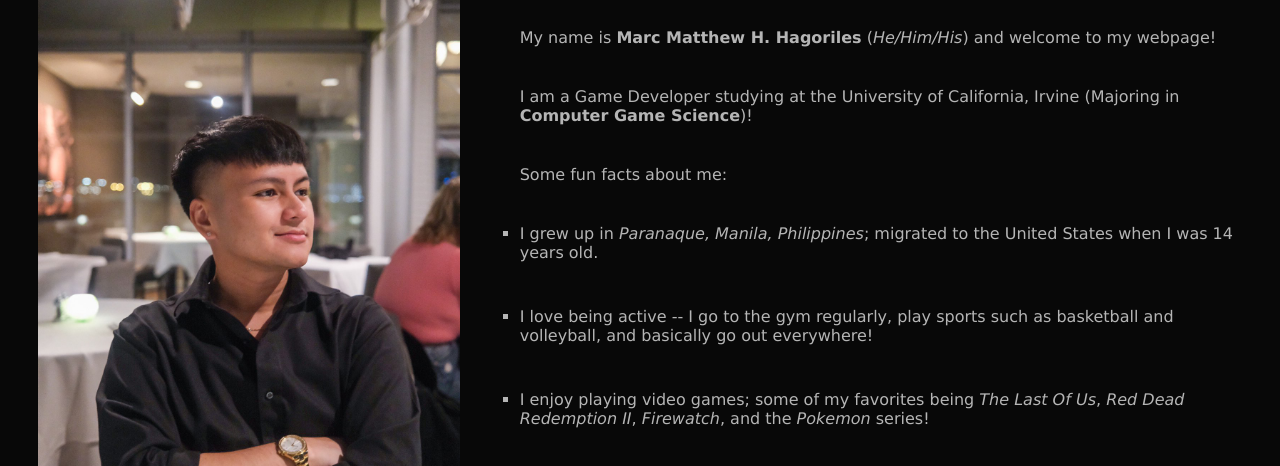
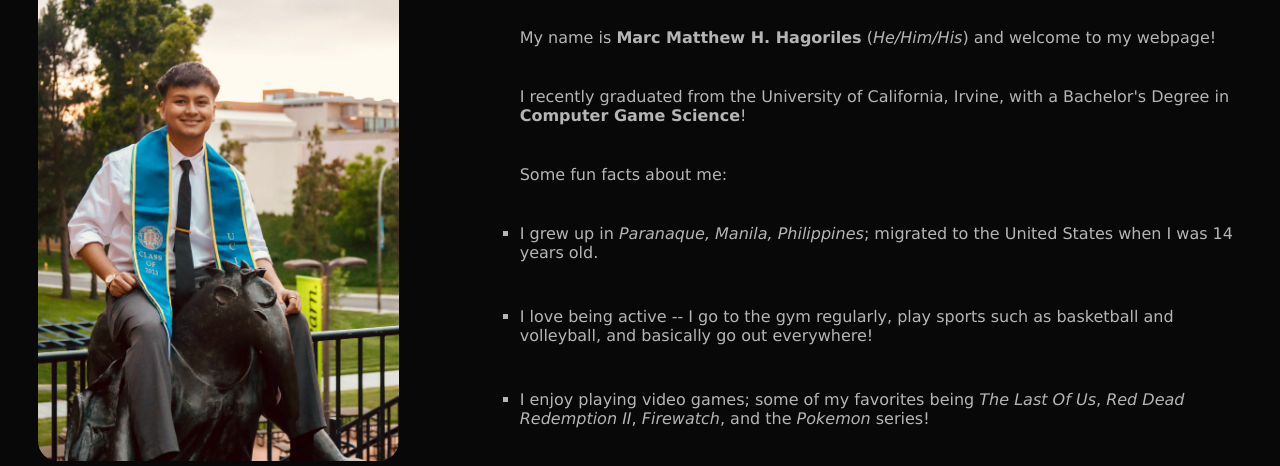
Before and after one commit to MarkyBoiii/markyboiii-website, a plain HTML site: page index.html in a window 1280 px wide. Shown: the part 334-800 px from the top of the page. Drawn offline with Linux system fonts and the light colour scheme.

Commit message:
Update pic, graduate
-Updated about_me pic with my grad pic.
-Updated about_me text to "recent graduate..."

```diff
--- a/index.html
+++ b/index.html
@@ -50,13 +50,13 @@
         <div class="container">
             <div class="about_me_row">
                 <div class="about_me_img">
-                    <img src="images/playboiii.jpg" alt="A personal head-shot picture of myself.">
+                    <img src="images/grad_pic.jpg" alt="A personal head-shot picture of myself.">
                 </div>
 
                 <div class="about_me_text">
                     <h1 class="about_me_text_title"> About Me </h1>
                     <p class="about_me_text_body">My name is <strong>Marc Matthew H. Hagoriles</strong> (<em>He/Him/His</em>) and welcome to my webpage!</p>
-                    <p class="about_me_text_body">I am a Game Developer studying at the University of California, Irvine (Majoring in <strong>Computer Game Science</strong>)!</p>
+                    <p class="about_me_text_body">I recently graduated from the University of California, Irvine, with a Bachelor's Degree in <strong>Computer Game Science</strong>!</p>
                     <p class="about_me_text_body">Some fun facts about me:</p>
                     <ul>
                         <li>I grew up in <em>Paranaque, Manila, Philippines</em>; migrated to the United States when I was 14 years old.</li>
--- a/style.css
+++ b/style.css
@@ -86,7 +86,7 @@
 }
 
 .about_me_img {
-    flex-basis: 35%;
+    flex-basis: 30%;
 }
 
 
```
Also changed, not shown: images/grad_pic.jpg (added).
